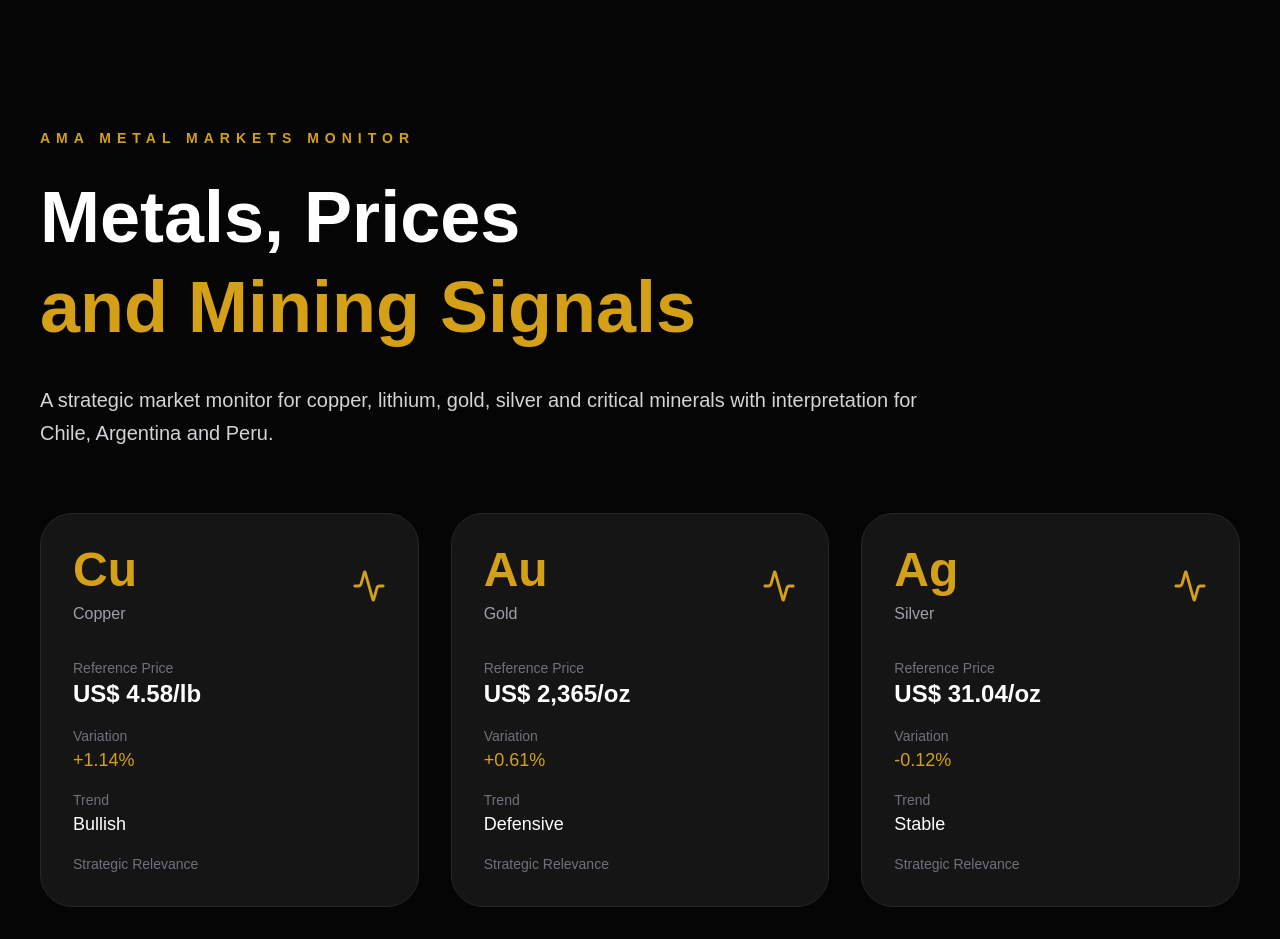
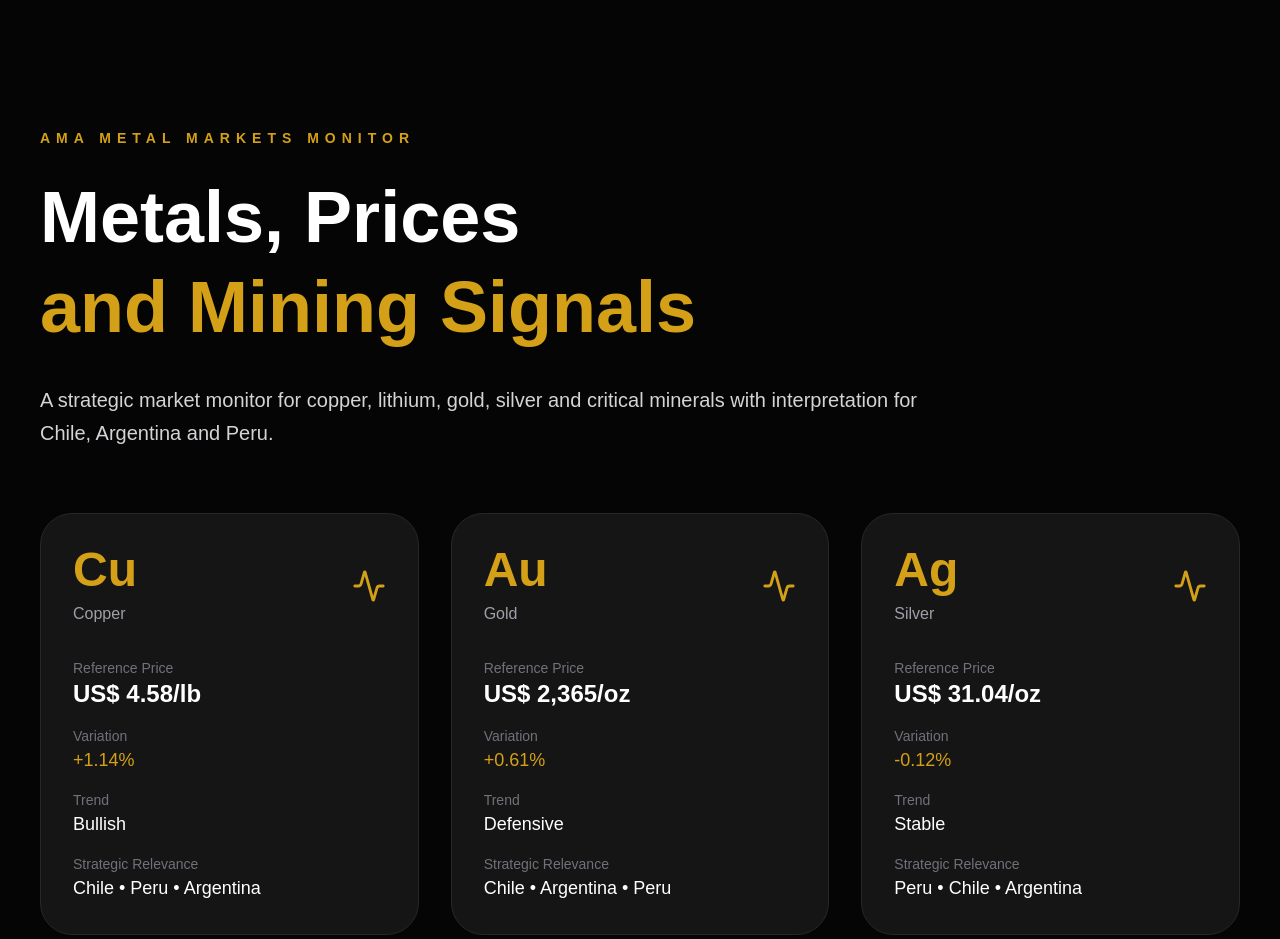
Before and after one commit to octaviomogu/ama-mining, a Next.js app: page /insights/metal-markets in a window 1280 px wide. Shown: the top 939 px of the page. Built offline with nearby package versions, Linux system fonts and the light colour scheme.

Commit message:
Fix metal markets region field

```diff
--- a/app/insights/metal-markets/page.tsx
+++ b/app/insights/metal-markets/page.tsx
@@ -54,7 +54,7 @@ export default function MetalMarketsPage() {
 
                 <div>
                   <div className="text-zinc-500 text-sm">Strategic Relevance</div>
-                  <div className="text-lg">{metal.relevance}</div>
+                  <div className="text-lg">{metal.region}</div>
                 </div>
               </div>
             </div>
```
